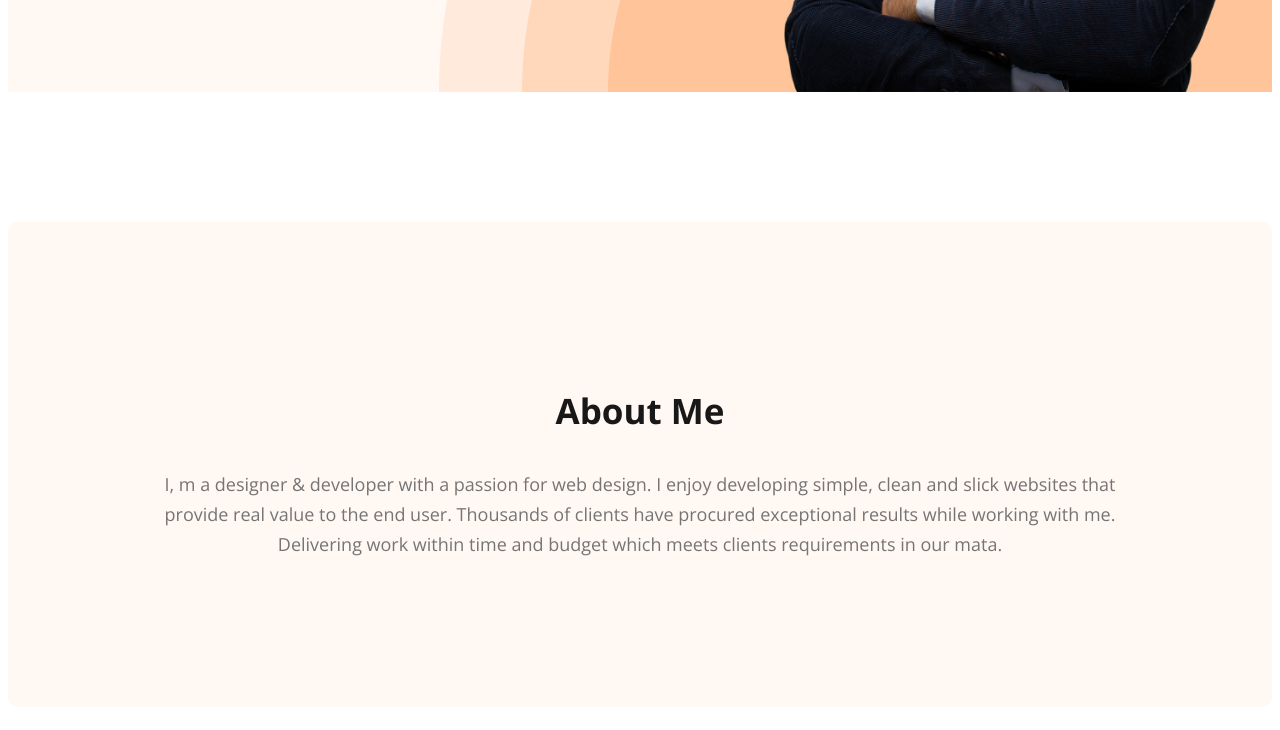
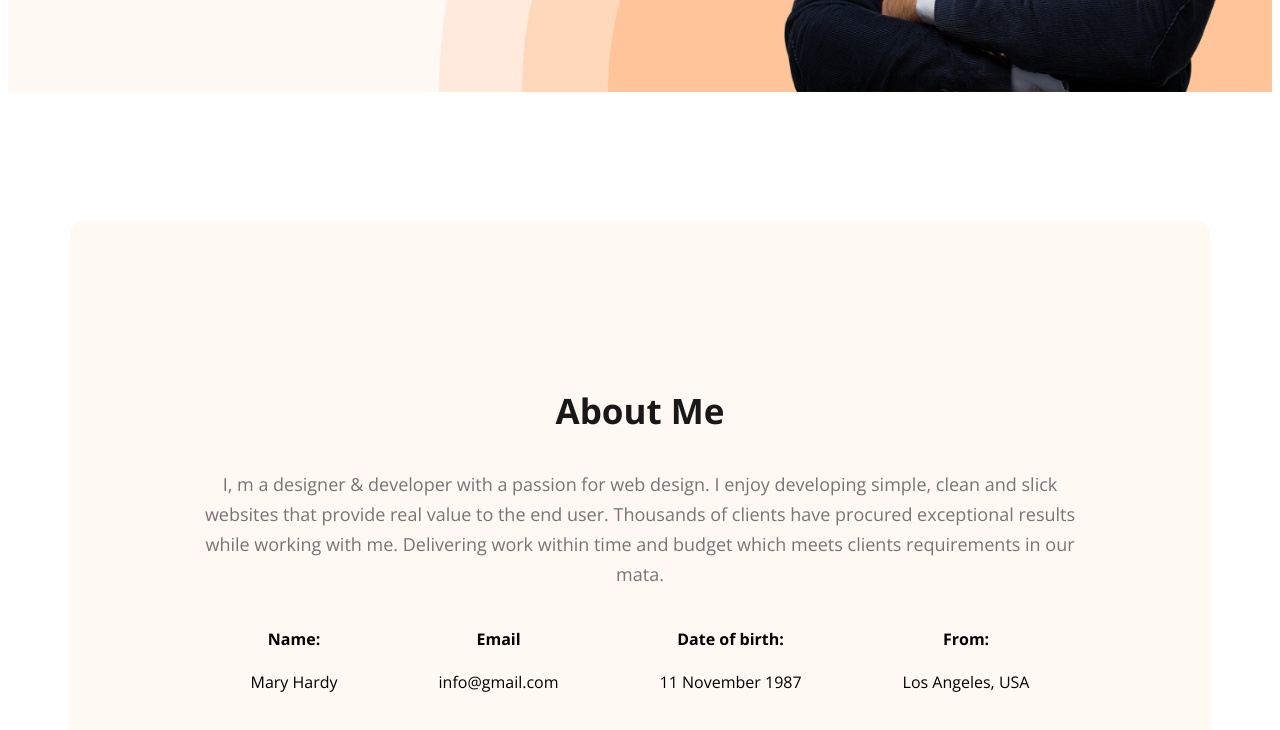
Before and after one commit to Mehedy-Tanvir/webdeveloper_portfolio, a plain HTML site: page index.html in a window 1280 px wide. Shown: the part 676-1406 px from the top of the page. Drawn offline with nearby package versions, Linux system fonts and the light colour scheme.

Commit message:
about section added

```diff
--- a/index.html
+++ b/index.html
@@ -46,6 +46,25 @@
           while working with me. Delivering work within time and budget which
           meets clients requirements in our mata.
         </p>
+        <div class="about-info-container">
+          <!-- .about-inf*4>h4.info-title+p.info-description -->
+          <div class="about-info">
+            <h4 class="info-title">Name:</h4>
+            <p class="info-description">Mary Hardy</p>
+          </div>
+          <div class="about-info">
+            <h4 class="info-title">Email</h4>
+            <p class="info-description">info@gmail.com</p>
+          </div>
+          <div class="about-info">
+            <h4 class="info-title">Date of birth:</h4>
+            <p class="info-description">11 November 1987</p>
+          </div>
+          <div class="about-info">
+            <h4 class="info-title">From:</h4>
+            <p class="info-description">Los Angeles, USA</p>
+          </div>
+        </div>
       </section>
     </main>
     <footer></footer>
--- a/styles/portfolio.css
+++ b/styles/portfolio.css
@@ -92,6 +92,10 @@ nav a {
   max-width: 500px;
 }
 /* main section style */
+main {
+  max-width: 1140px;
+  margin: 0 auto;
+}
 
 /* about section style */
 .about {
@@ -100,3 +104,10 @@ nav a {
   background: #fff8f3;
   margin: 130px 0;
 }
+.about-info-container {
+  display: flex;
+  justify-content: space-around;
+}
+.about-info {
+  text-align: center;
+}
```
